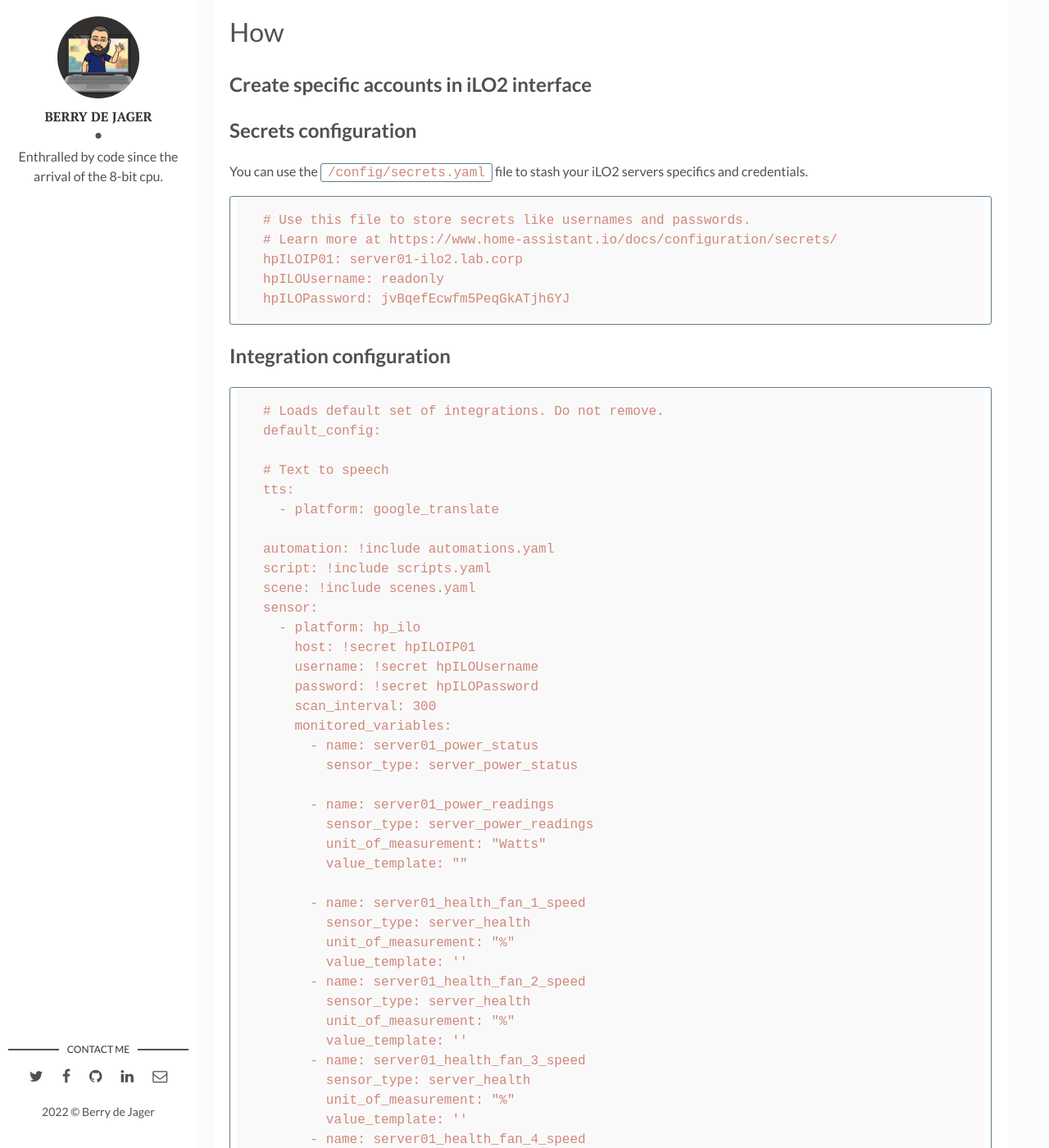
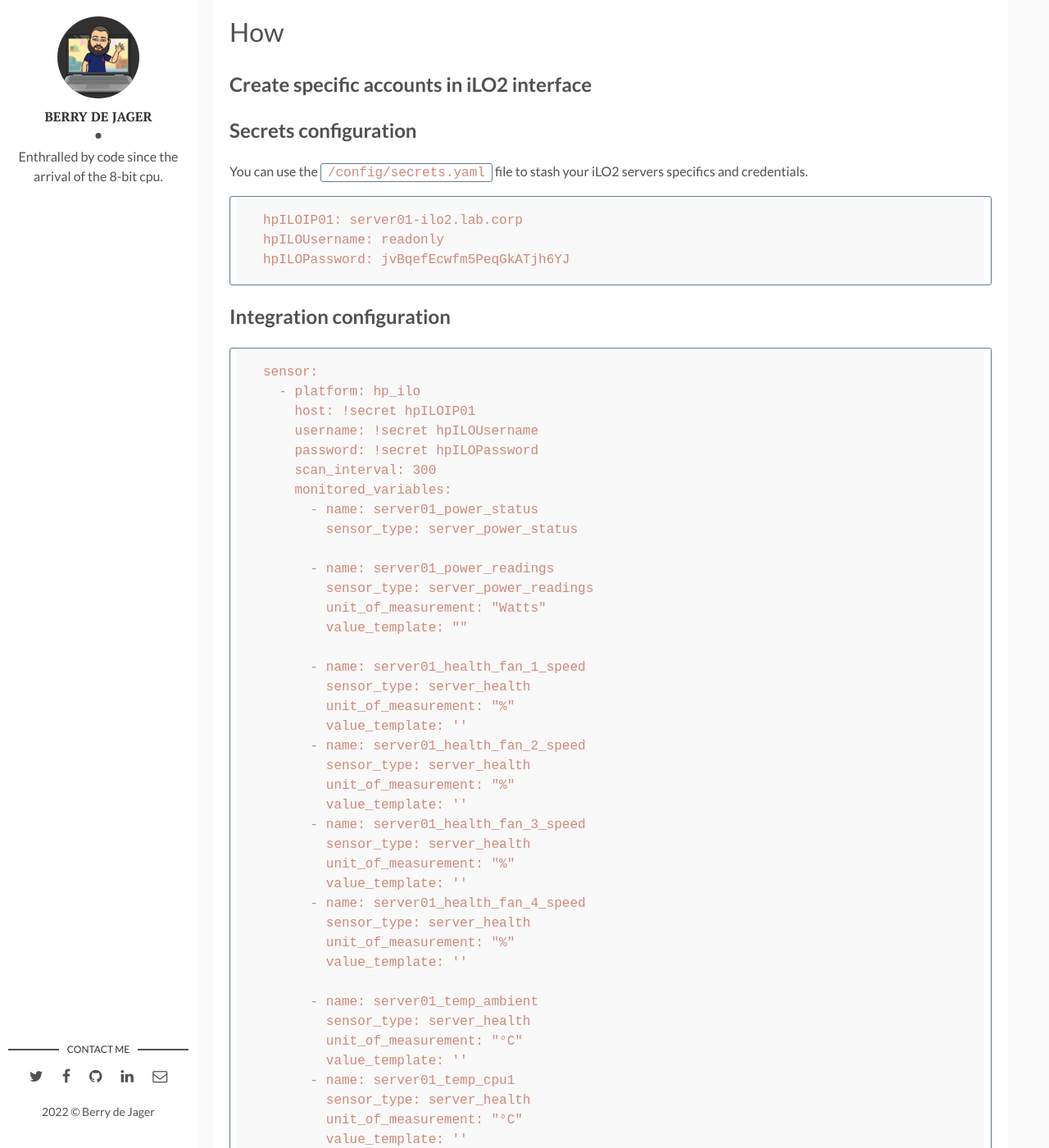
Before and after one commit to berrydejager/code, a Jekyll site: the page built from _posts/2022-04-26-Home-Assistant-iLO2.markdown, in a window 1280 px wide and 1400 px high, scrolled down 702 px. Shown: the whole window at 82% size. Built offline with Jekyll 4.4.1, drawn with Linux system fonts in a browser that asks for light colours; some of the changed text lies outside the part shown.

Commit message:
Update 2022-04-26-Home-Assistant-iLO2.markdown

````diff
--- a/_posts/2022-04-26-Home-Assistant-iLO2.markdown
+++ b/_posts/2022-04-26-Home-Assistant-iLO2.markdown
@@ -28,8 +28,6 @@ Benefits:
 You can use the `/config/secrets.yaml` file to stash your iLO2 servers specifics and credentials.
 
 ```
-# Use this file to store secrets like usernames and passwords.
-# Learn more at https://www.home-assistant.io/docs/configuration/secrets/
 hpILOIP01: server01-ilo2.lab.corp
 hpILOUsername: readonly
 hpILOPassword: jvBqefEcwfm5PeqGkATjh6YJ
@@ -38,16 +36,6 @@ hpILOPassword: jvBqefEcwfm5PeqGkATjh6YJ
 ## Integration configuration
 
 ```
-# Loads default set of integrations. Do not remove.
-default_config:
-
-# Text to speech
-tts:
-  - platform: google_translate
-
-automation: !include automations.yaml
-script: !include scripts.yaml
-scene: !include scenes.yaml
 sensor:
   - platform: hp_ilo
     host: !secret hpILOIP01
````
